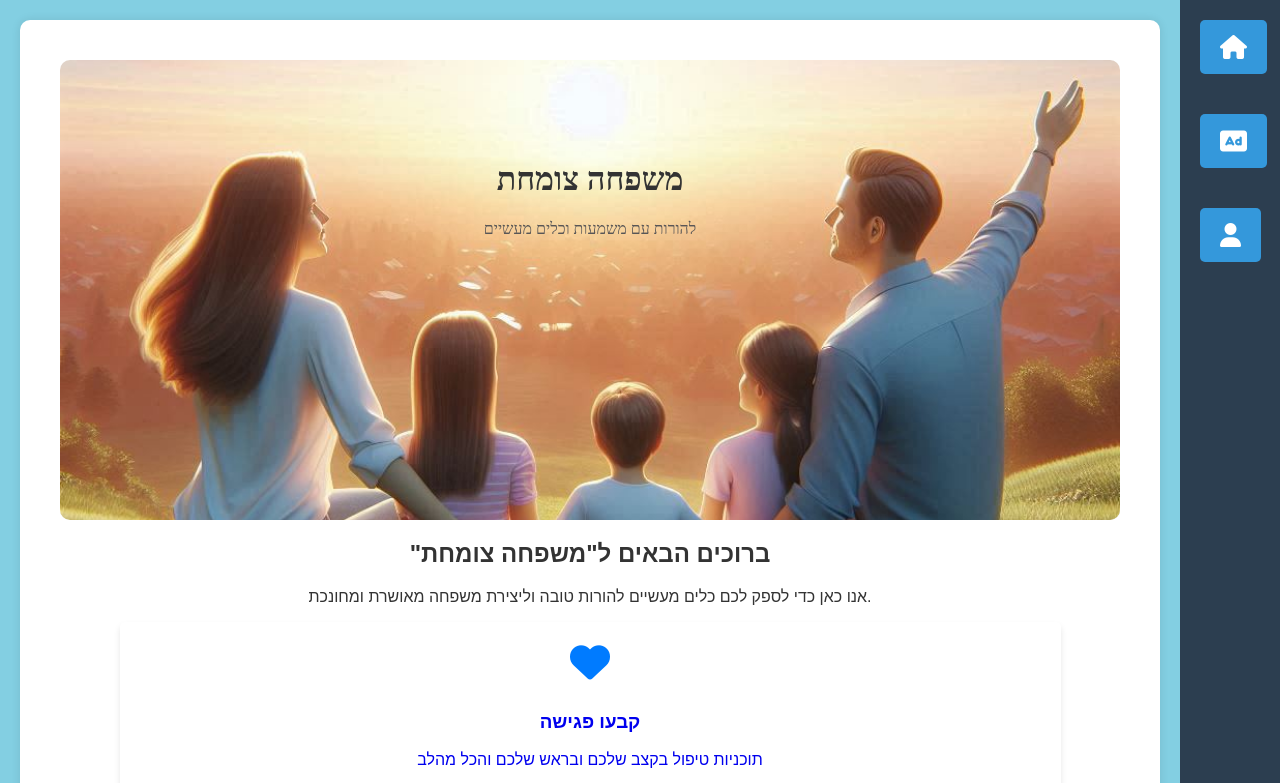
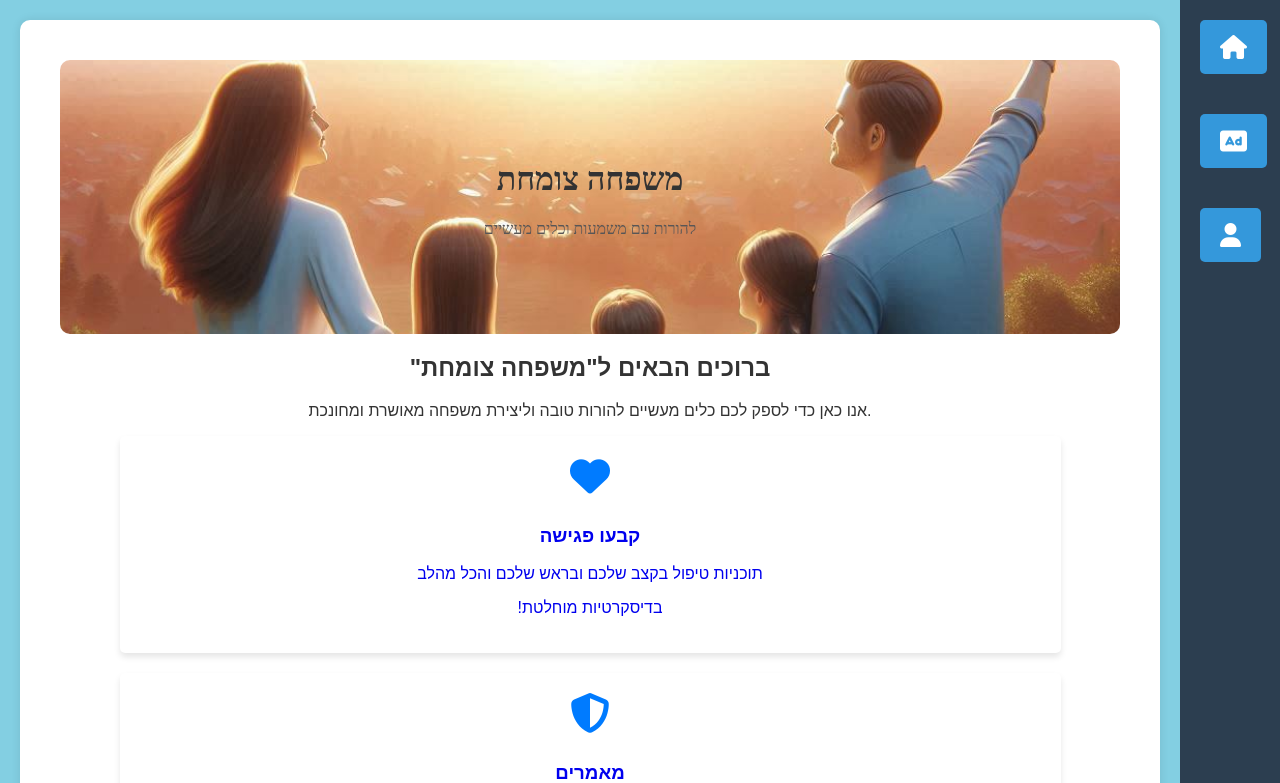
Before and after one commit to mendi-cohen/TEST, a React (Create React App) app: page / in a window 1280 px wide. Shown: the top 783 px of the page. Built offline with nearby package versions, Linux system fonts and the light colour scheme; a web font is replaced by a local one.

Commit message:
ניסיון 4

```diff
--- a/src/Css/Home.css
+++ b/src/Css/Home.css
@@ -18,7 +18,7 @@
   background-position: center;
   background-repeat: no-repeat;
   background-size: cover;
-  height: 300px;
+  /* height: 300px; */
   margin-bottom: 20px;
   font-family: "Kalnia Glaze", serif;
   font-optical-sizing: auto;
```
